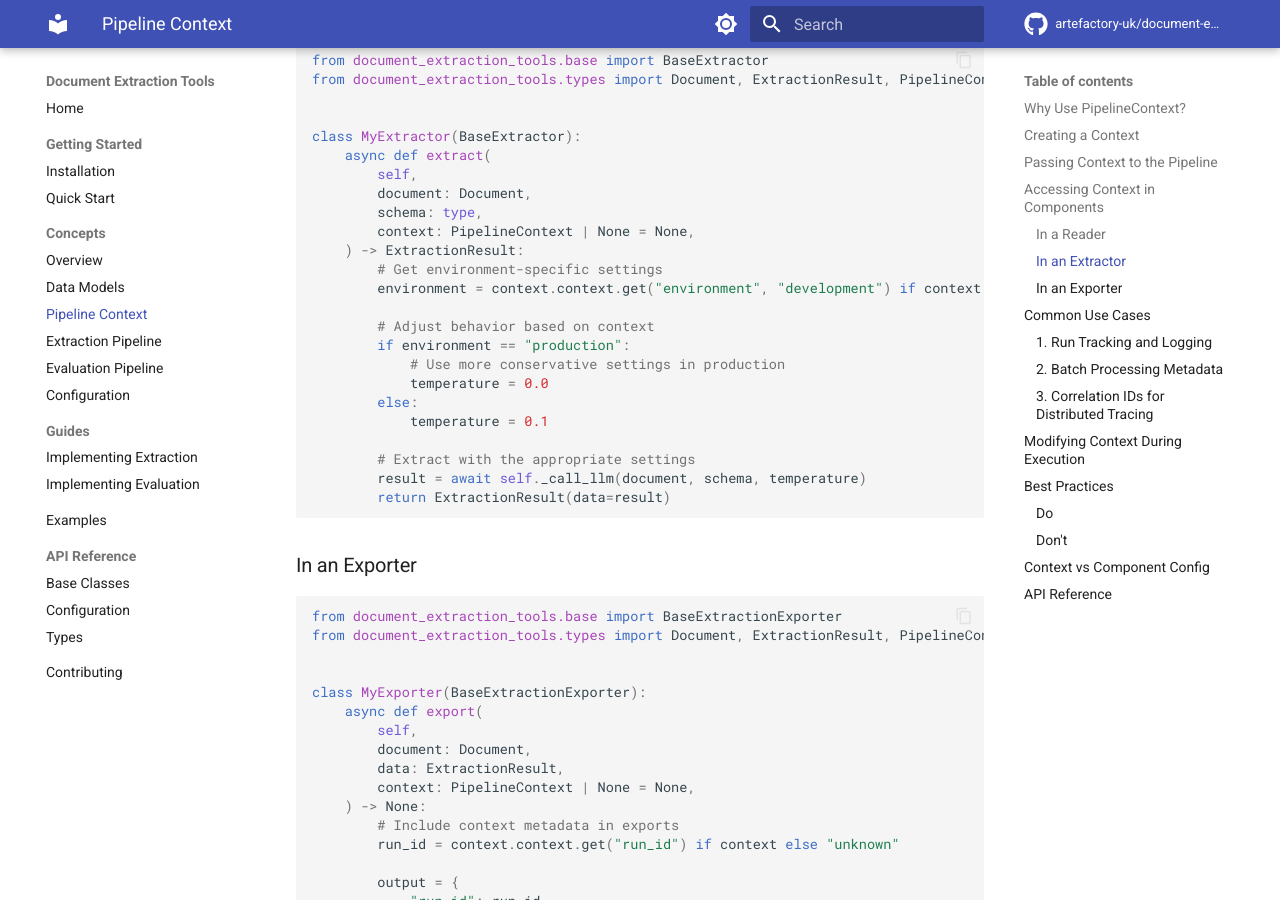
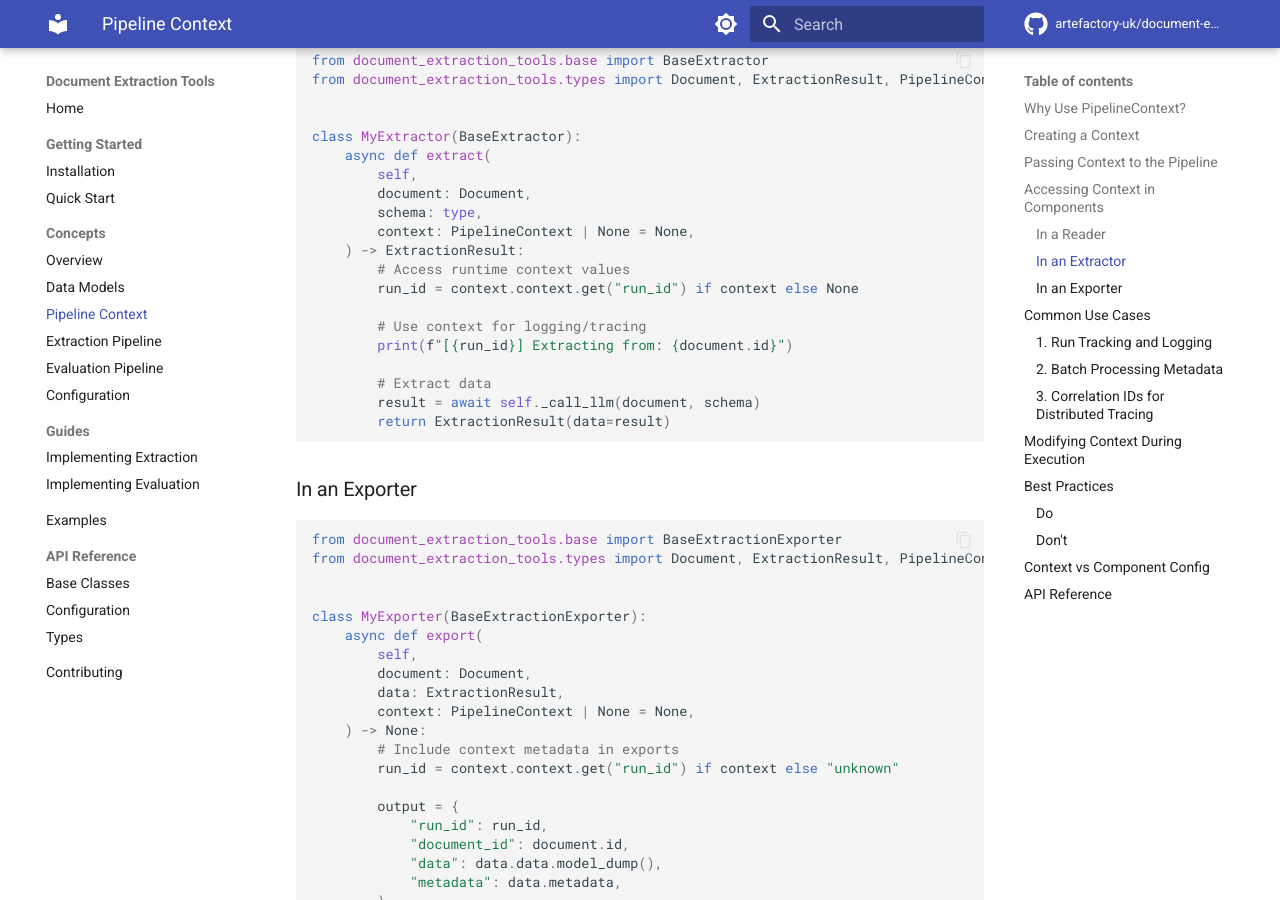
Before and after one commit to artefactory-uk/document-extraction-tools, an MkDocs documentation site: the page built from docs/concepts/pipeline-context.md, in a window 1280 px wide and 900 px high, scrolled down 1987 px. Built offline with MkDocs 1.6.1 and Material for MkDocs 9.7.7, drawn with Linux system fonts in a browser that asks for light colours; comment, search, counter and statistics services are not loaded.

Commit message:
Fix remaining review comments: environment in extractor example, metadata in EvaluationExample
- Replace environment-based logic in pipeline-context.md extractor example
  with runtime context usage (run_id for logging)
- Add metadata to EvaluationExample's PathIdentifier in api/types.md to
  demonstrate metadata field usage

Co-Authored-By: Claude Opus 4.6 <noreply@anthropic.com>

````diff
--- a/docs/concepts/pipeline-context.md
+++ b/docs/concepts/pipeline-context.md
@@ -93,18 +93,14 @@ class MyExtractor(BaseExtractor):
         schema: type,
         context: PipelineContext | None = None,
     ) -> ExtractionResult:
-        # Get environment-specific settings
-        environment = context.context.get("environment", "development") if context else "development"
+        # Access runtime context values
+        run_id = context.context.get("run_id") if context else None
 
-        # Adjust behavior based on context
-        if environment == "production":
-            # Use more conservative settings in production
-            temperature = 0.0
-        else:
-            temperature = 0.1
+        # Use context for logging/tracing
+        print(f"[{run_id}] Extracting from: {document.id}")
 
-        # Extract with the appropriate settings
-        result = await self._call_llm(document, schema, temperature)
+        # Extract data
+        result = await self._call_llm(document, schema)
         return ExtractionResult(data=result)
 ```
 
````
Also changed, not shown: docs/api/types.md (+4 -1 lines).
